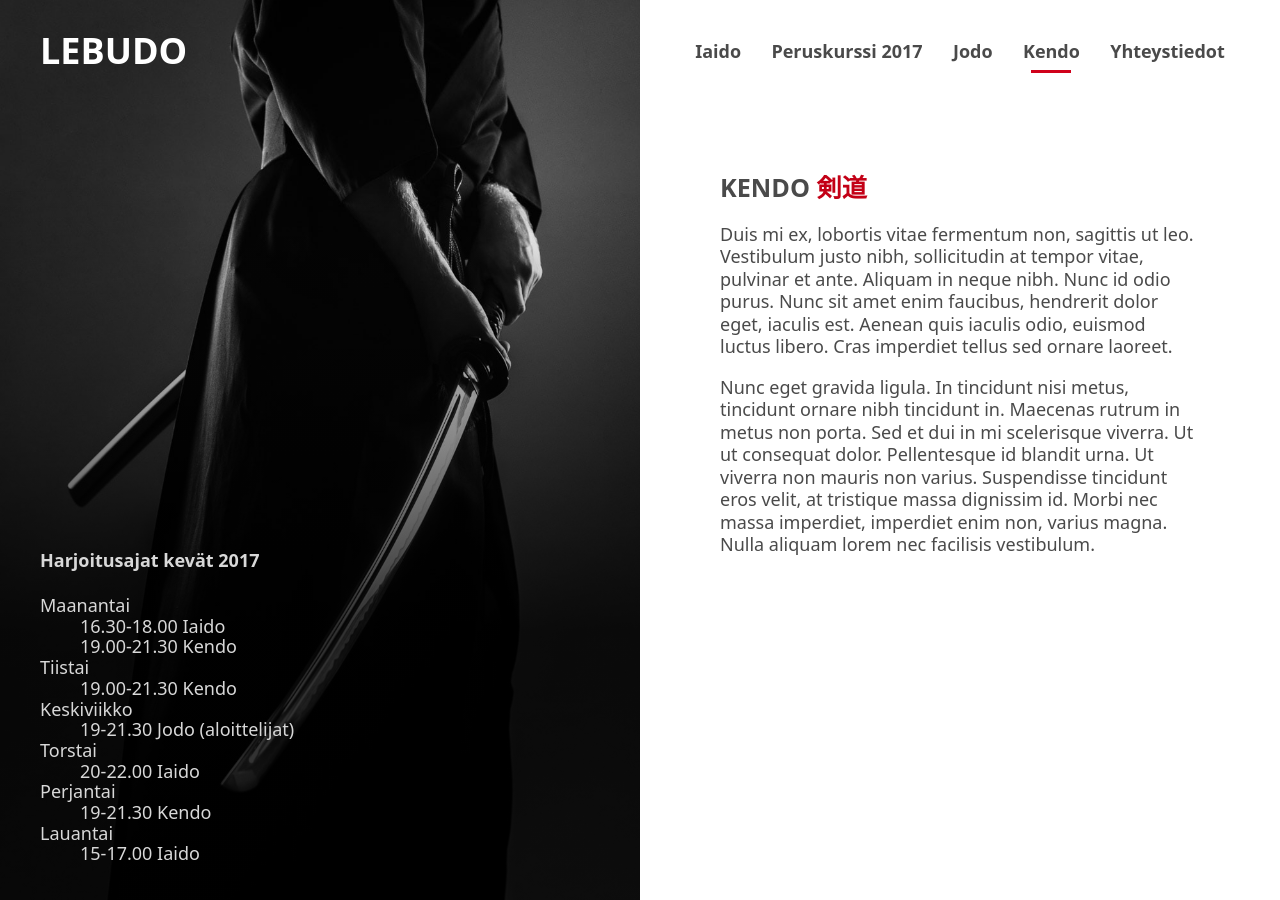
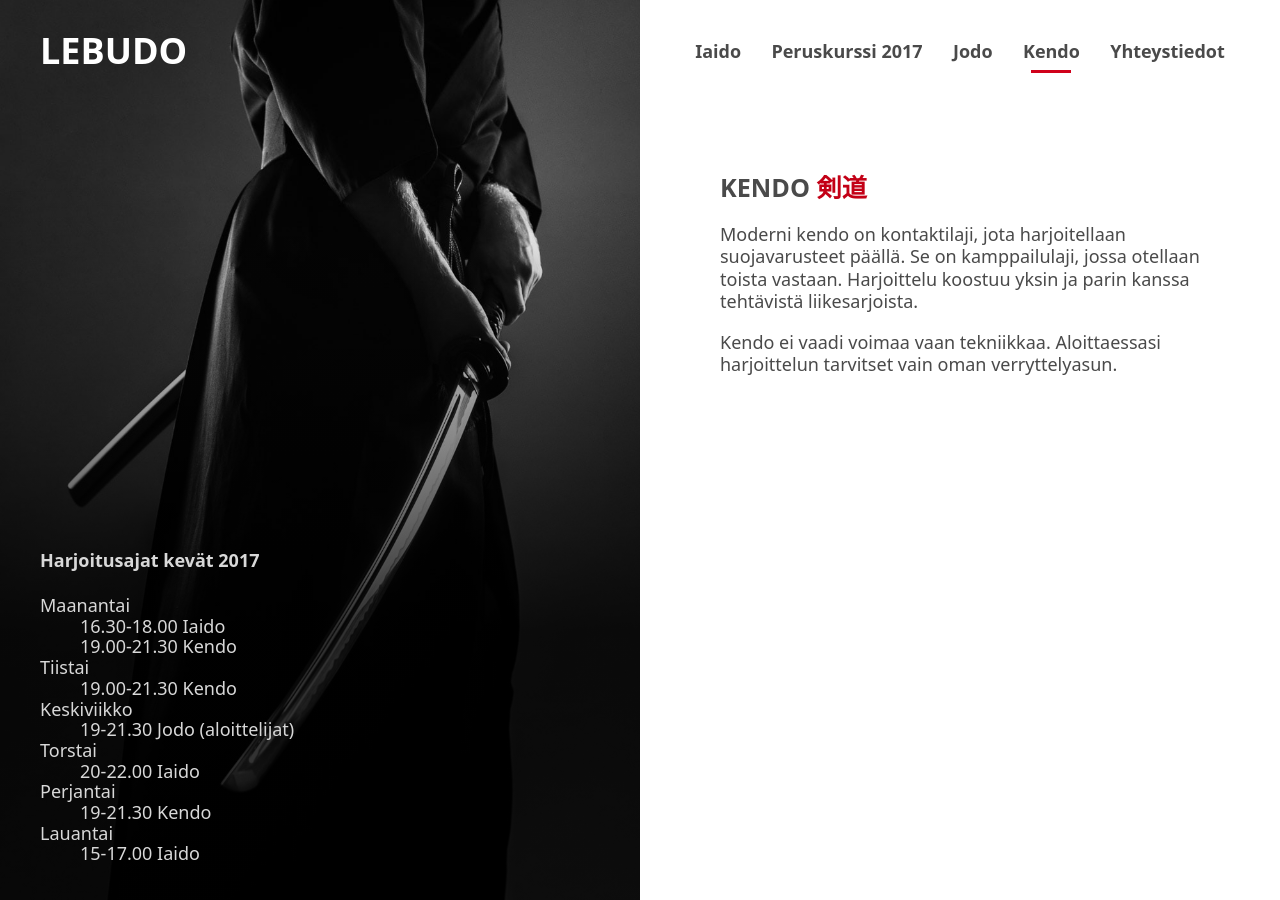
Before and after one commit to lime/lebudo, a Jekyll site: the page built from kendo.md, in a window 1280 px wide. Built offline with Jekyll 4.4.1, drawn with Linux system fonts in a browser that asks for light colours.

Commit message:
Use real descriptions from existing site

```diff
--- a/kendo.md
+++ b/kendo.md
@@ -5,6 +5,6 @@ subtitle: 剣道
 background_image: "/uploads/iaido.jpg"
 ---
 
-Duis mi ex, lobortis vitae fermentum non, sagittis ut leo. Vestibulum justo nibh, sollicitudin at tempor vitae, pulvinar et ante. Aliquam in neque nibh. Nunc id odio purus. Nunc sit amet enim faucibus, hendrerit dolor eget, iaculis est. Aenean quis iaculis odio, euismod luctus libero. Cras imperdiet tellus sed ornare laoreet.
+Moderni kendo on kontaktilaji, jota harjoitellaan suojavarusteet päällä. Se on kamppailulaji, jossa otellaan toista vastaan. Harjoittelu koostuu yksin ja parin kanssa tehtävistä liikesarjoista.
 
-Nunc eget gravida ligula. In tincidunt nisi metus, tincidunt ornare nibh tincidunt in. Maecenas rutrum in metus non porta. Sed et dui in mi scelerisque viverra. Ut ut consequat dolor. Pellentesque id blandit urna. Ut viverra non mauris non varius. Suspendisse tincidunt eros velit, at tristique massa dignissim id. Morbi nec massa imperdiet, imperdiet enim non, varius magna. Nulla aliquam lorem nec facilisis vestibulum.
+Kendo ei vaadi voimaa vaan tekniikkaa. Aloittaessasi harjoittelun tarvitset vain oman verryttelyasun.
```
Also changed, not shown: iaido.md (+2 -2 lines), jodo.md (+2 -2 lines).
